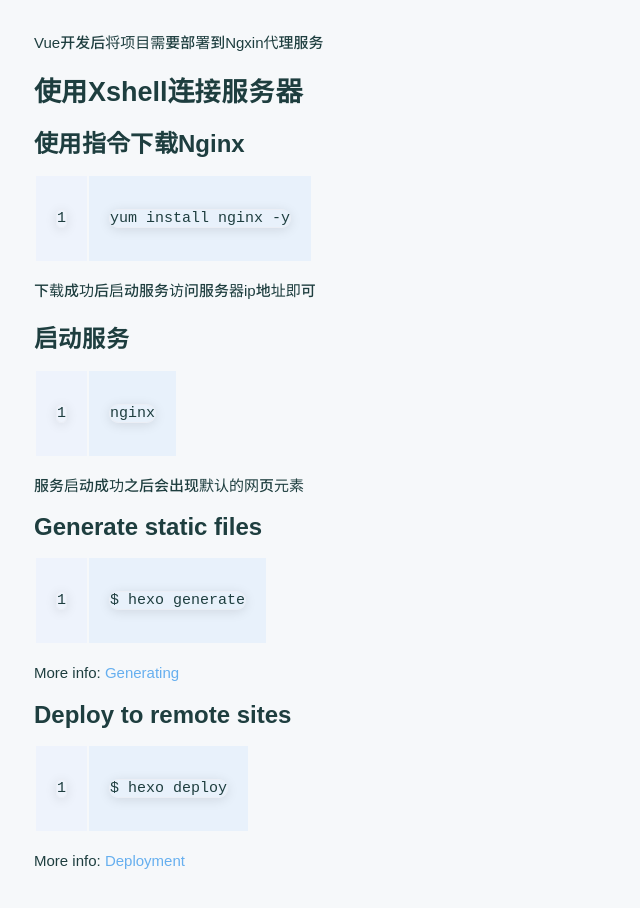
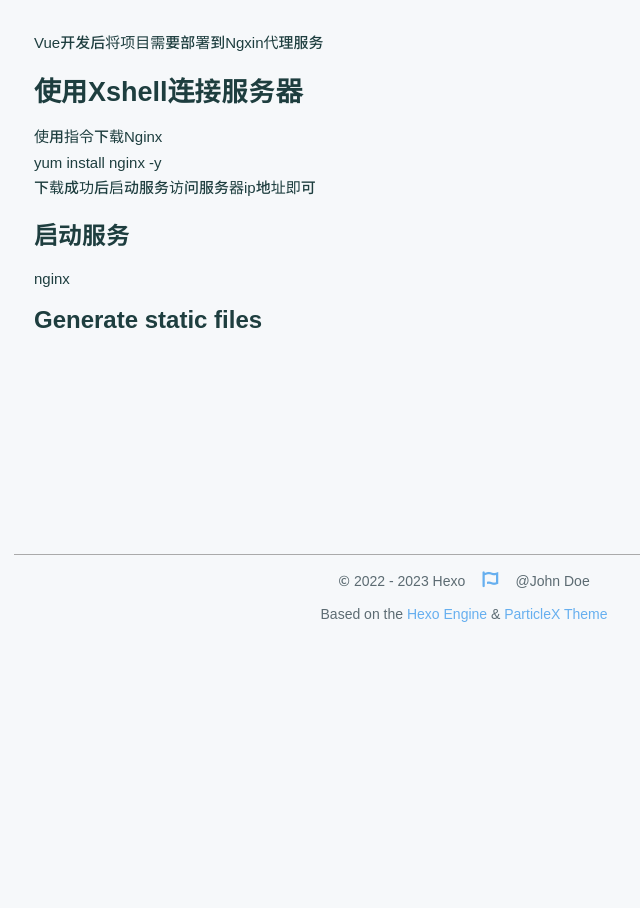
Before and after one commit to xiaotangerine/xiaotangerine.github.io, a plain HTML site: page 2023/04/12/Centos使用Nginx部署Vue项目/index.html in a window 1280 px wide. Shown: the part 240-1148 px from the top of the page, without its empty margins (176-816 px from the left). After the commit the page ends 897 px from the top, so only its background shows below. Drawn offline with nearby package versions, Linux system fonts and the light colour scheme; a web font is replaced by a local one.

Commit message:
Site updated: 2023-04-13 08:11:30

```diff
--- a/2023/04/12/Centos使用Nginx部署Vue项目/index.html
+++ b/2023/04/12/Centos使用Nginx部署Vue项目/index.html
@@ -160,18 +160,9 @@
 
     <div class="content" v-pre>
         <p>Vue开发后将项目需要部署到Ngxin代理服务</p>
-<h2 id="使用Xshell连接服务器"><a href="#使用Xshell连接服务器" class="headerlink" title="使用Xshell连接服务器"></a>使用Xshell连接服务器</h2><h3 id="使用指令下载Nginx"><a href="#使用指令下载Nginx" class="headerlink" title="使用指令下载Nginx"></a>使用指令下载Nginx</h3><figure class="highlight bash"><table><tr><td class="gutter"><pre><span class="line">1</span><br></pre></td><td class="code"><pre><span class="line">yum install nginx -y</span><br></pre></td></tr></table></figure>
-<p>下载成功后启动服务访问服务器ip地址即可</p>
-<h3 id="启动服务"><a href="#启动服务" class="headerlink" title="启动服务"></a>启动服务</h3><figure class="highlight bash"><table><tr><td class="gutter"><pre><span class="line">1</span><br></pre></td><td class="code"><pre><span class="line">nginx</span><br></pre></td></tr></table></figure>
-
-<p>服务启动成功之后会出现默认的网页元素</p>
-<h3 id="Generate-static-files"><a href="#Generate-static-files" class="headerlink" title="Generate static files"></a>Generate static files</h3><figure class="highlight bash"><table><tr><td class="gutter"><pre><span class="line">1</span><br></pre></td><td class="code"><pre><span class="line">$ hexo generate</span><br></pre></td></tr></table></figure>
-
-<p>More info: <a target="_blank" rel="noopener" href="https://hexo.io/docs/generating.html">Generating</a></p>
-<h3 id="Deploy-to-remote-sites"><a href="#Deploy-to-remote-sites" class="headerlink" title="Deploy to remote sites"></a>Deploy to remote sites</h3><figure class="highlight bash"><table><tr><td class="gutter"><pre><span class="line">1</span><br></pre></td><td class="code"><pre><span class="line">$ hexo deploy</span><br></pre></td></tr></table></figure>
-
-<p>More info: <a target="_blank" rel="noopener" href="https://hexo.io/docs/one-command-deployment.html">Deployment</a></p>
-
+<h2 id="使用Xshell连接服务器"><a href="#使用Xshell连接服务器" class="headerlink" title="使用Xshell连接服务器"></a>使用Xshell连接服务器</h2><p>使用指令下载Nginx<br>yum install nginx -y<br>下载成功后启动服务访问服务器ip地址即可</p>
+<h3 id="启动服务"><a href="#启动服务" class="headerlink" title="启动服务"></a>启动服务</h3><p>nginx</p>
+<h3 id="Generate-static-files"><a href="#Generate-static-files" class="headerlink" title="Generate static files"></a>Generate static files</h3>
     </div>
 
 
```
Also changed, not shown: index.html (+3 -12 lines).
